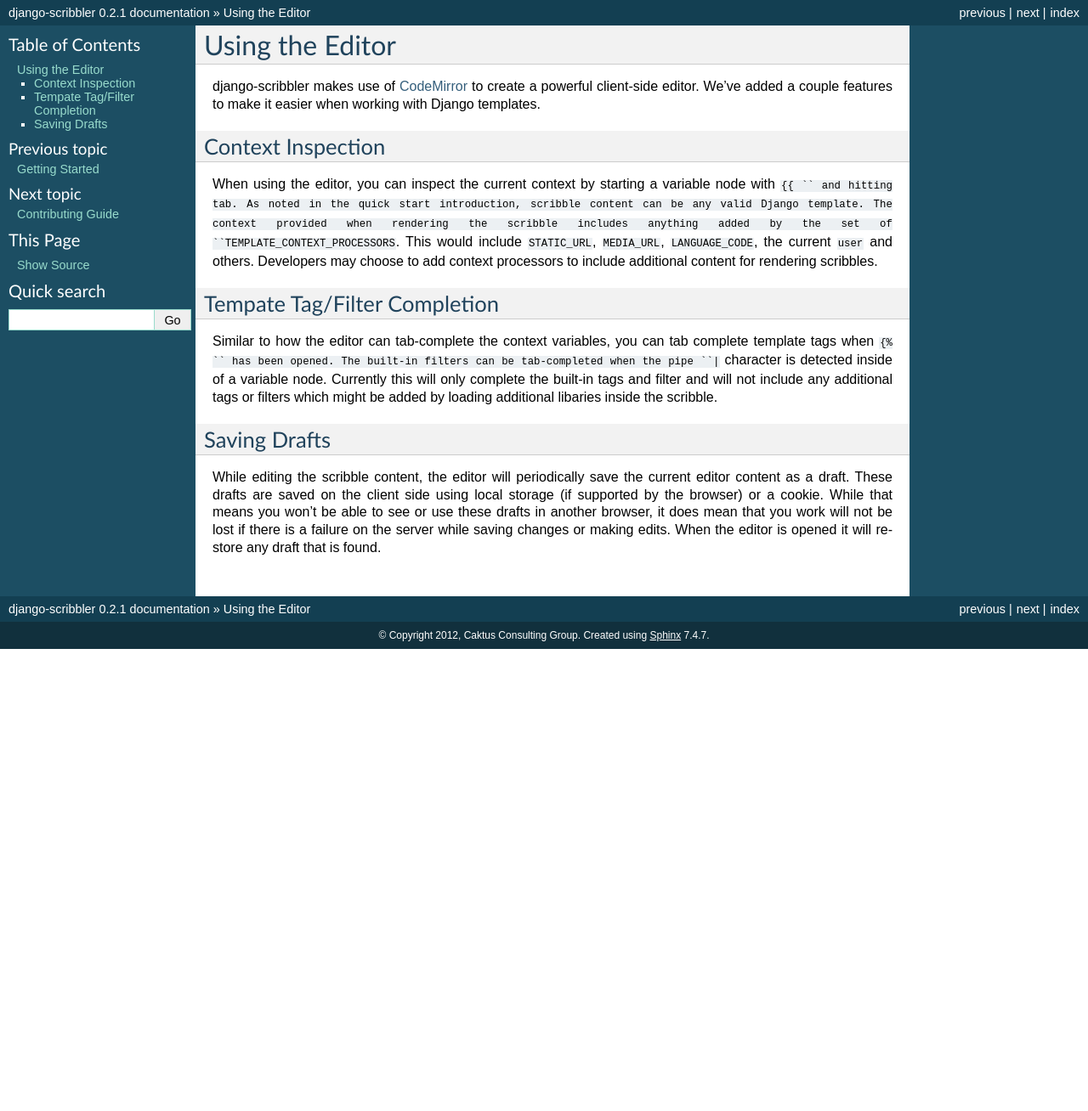
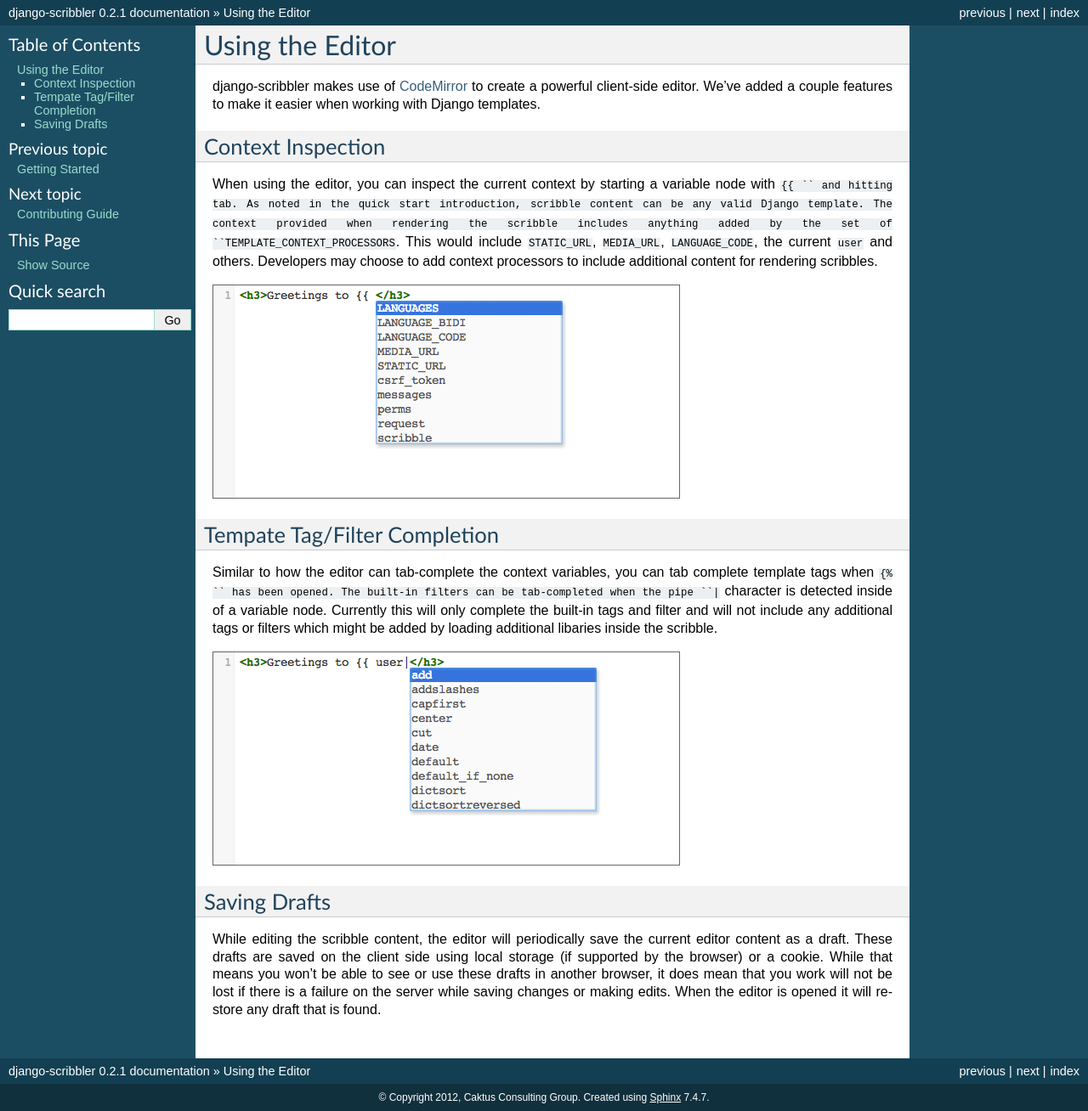
Before and after one commit to caktus/django-scribbler, a Sphinx documentation site: the page built from docs/editor.rst, in a window 1280 px wide. Shown: the whole page at 85% size. Built offline with Sphinx 7.4.7, drawn with Linux system fonts in a browser that asks for light colours; before the commit the page ends 900 px from its top, so only the background shows below that.

Commit message:
Adding screenshots to editor docs.

```diff
--- a/docs/editor.rst
+++ b/docs/editor.rst
@@ -17,6 +17,8 @@
 ``LANGUAGE_CODE``, the current ``user`` and others. Developers may choose to add
 context processors to include additional content for rendering scribbles.
 
+.. image:: /_static/images/context-screenshot.png
+
 
 Tempate Tag/Filter Completion
 ------------------------------------
@@ -26,6 +28,8 @@
 be tab-completed when the pipe ``|`` character is detected inside of a variable node.
 Currently this will only complete the built-in tags and filter and will not include any
 additional tags or filters which might be added by loading additional libaries inside the scribble.
+
+.. image:: /_static/images/filter-screenshot.png
 
 
 Saving Drafts
```
Also changed, not shown: docs/_static/images/context-screenshot.png (added), docs/_static/images/filter-screenshot.png (added).
